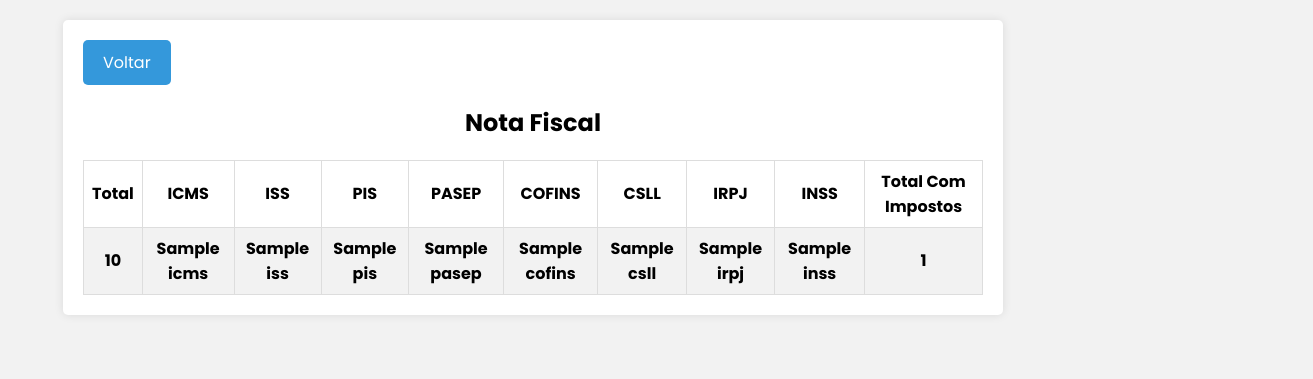
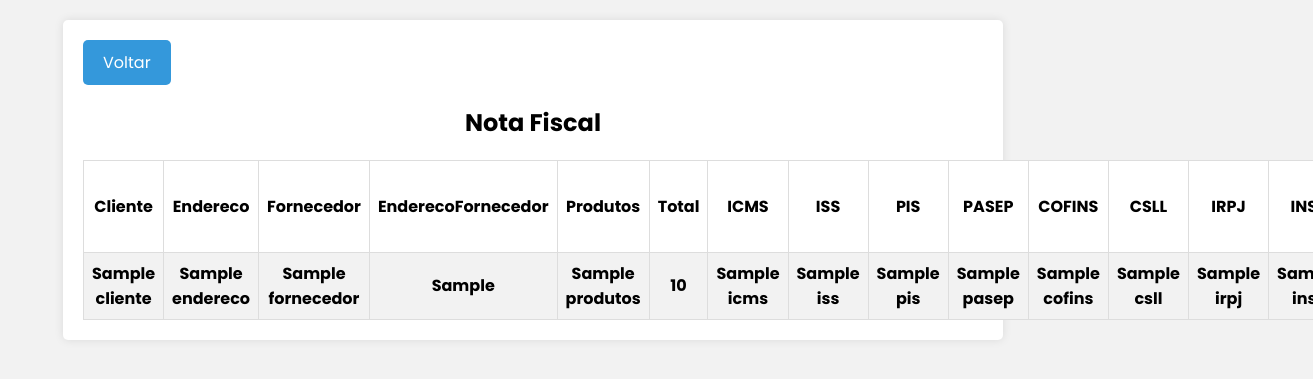
Before and after one commit to yagodsales/Projeto-IA-Prolog, a Flask app: template templates/nota_fiscal.html in a window 1560 px wide; the page is wider, and only the part inside the window is pictured. Shown: the top 379 px of that part, without its empty margins (247-1560 px from the left). Run offline with Flask 3, Linux system fonts and the light colour scheme; the template is opened without the code that fills it: most values are stand-ins (such as "Sample title", 1, 10 or a date in 2020).

Commit message:
Adicao de campos na nota fiscal

```diff
--- a/prolog.py
+++ b/prolog.py
@@ -21,7 +21,7 @@ class PrologModel(Prolog):
         query_produtos = query_produtos[:-2]
         query_produtos += "]"
 
-        query = f"emitir_nota_com_impostos_e_estoque({query_produtos}, {nome}, Total, ICMS, ISS, PIS, PASEP, COFINS, CSLL, IRPJ, INSS, TotalComImpostos)"
+        query = f"emitir_nota_com_impostos_e_estoque({query_produtos}, {nome}, jose, Cliente, Endereco, Fornecedor, EnderecoFornecedor, Produtos, Total, ICMS, ISS, PIS, PASEP, COFINS, CSLL, IRPJ, INSS, TotalComImpostos)"
         return list(self.query(query))
 
     def cadastrar_cliente(self, nome, endereco) -> None:
--- a/templates/nota_fiscal.html
+++ b/templates/nota_fiscal.html
@@ -15,6 +15,11 @@
 			{% else %}
 			<table border="1">
 				<tr>
+					<td>Cliente</td>
+					<td>Endereco</td>
+					<td>Fornecedor</td>
+					<td>EnderecoFornecedor</td>
+					<td>Produtos</td>
 					<td>Total</td>
 					<td>ICMS</td>
 					<td>ISS</td>
@@ -27,6 +32,11 @@
 					<td>Total Com Impostos</td>
 				</tr>
 				<tr>
+					<td>{{ nota[0]["Cliente"] }}</td>
+					<td>{{ nota[0]["Endereco"] }}</td>
+					<td>{{ nota[0]["Fornecedor"] }}</td>
+					<td>{{ nota[0]["EnderecoFornecedor"] }}</td>
+					<td>{{ nota[0]["Produtos"] }}</td>
 					<td>{{ nota[0]["Total"] }}</td>
 					<td>{{ nota[0]["ICMS"] }}</td>
 					<td>{{ nota[0]["ISS"] }}</td>
```
Also changed, not shown: 1 other file.
